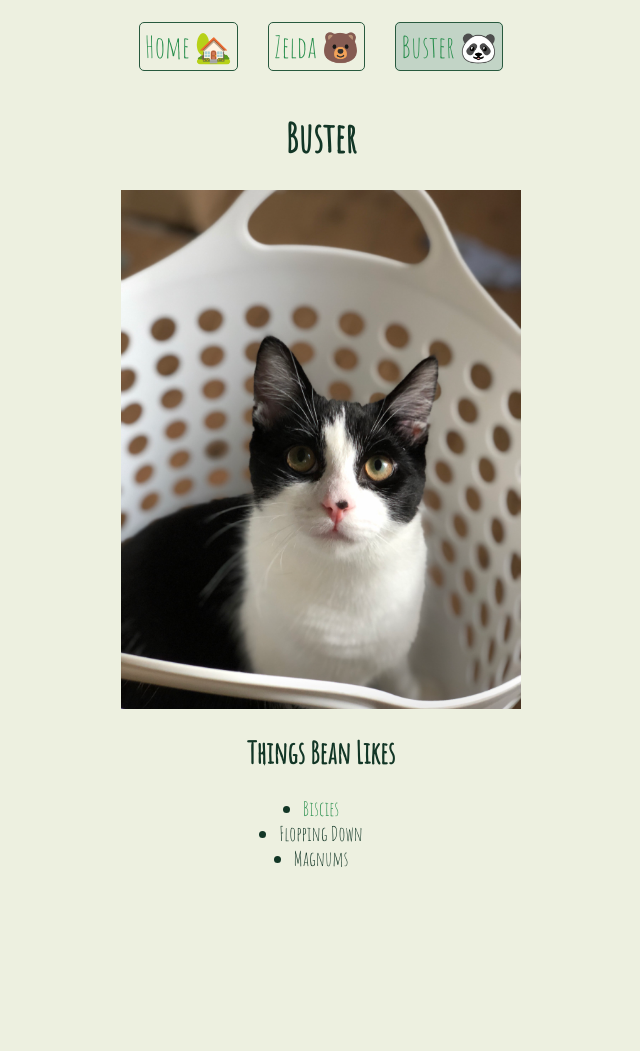
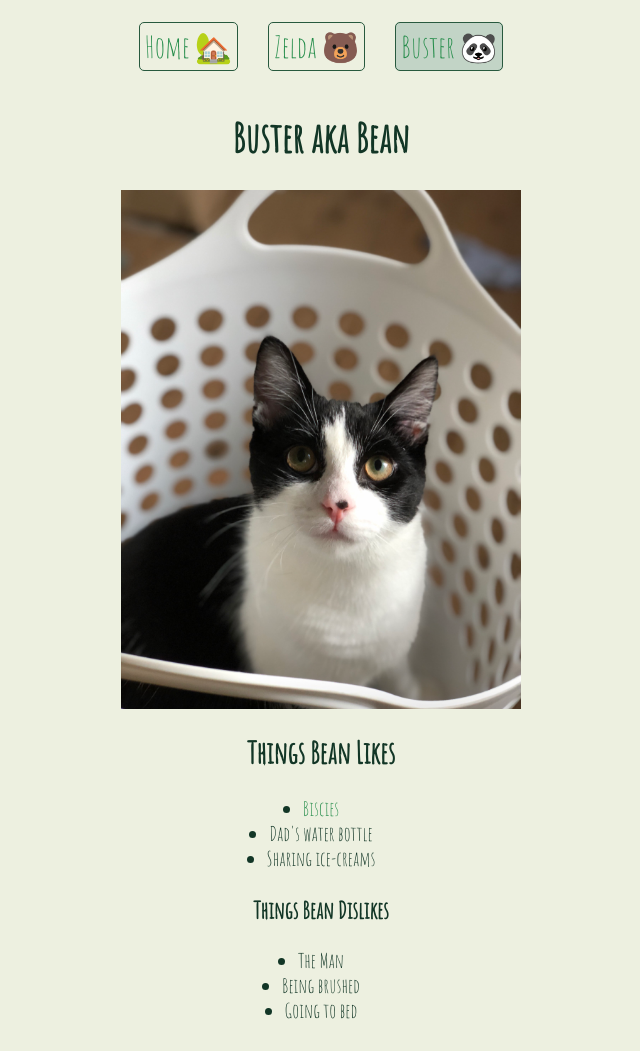
Before and after one commit to Amberzum/hello-world, a plain HTML site: page buster.html in a window 1280 px wide. Shown: the whole page, without its empty margins (319-959 px from the left). Before the commit the page ends 899 px from the top, so only its background shows below. Drawn offline with Linux system fonts and the light colour scheme.

Commit message:
Added second list to pages

```diff
--- a/buster.html
+++ b/buster.html
@@ -17,7 +17,7 @@
       </nav>
     </header>
     <main>
-      <h1>Buster</h1>
+      <h1>Buster aka Bean</h1>
       <img
         src="assets/buster.jpg"
         alt="A black and white short haired cat sitting in a white laundry basket"
@@ -30,8 +30,14 @@
             >Biscies</a
           >
         </li>
-        <li>Flopping Down</li>
-        <li>Magnums</li>
+        <li>Dad's water bottle</li>
+        <li>Sharing ice-creams</li>
+      </ul>
+      <h3>Things Bean Dislikes</h3>
+      <ul>
+        <li>The Man</li>
+        <li>Being brushed</li>
+        <li>Going to bed</li>
       </ul>
     </main>
   </body>
```
Also changed, not shown: zelda.html (+8 -2 lines).
